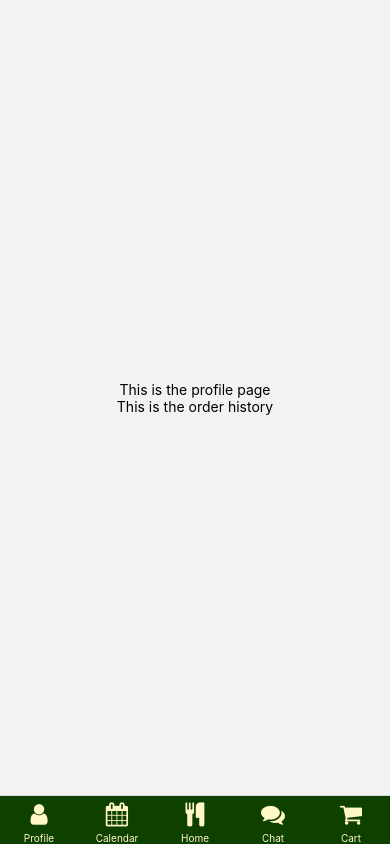
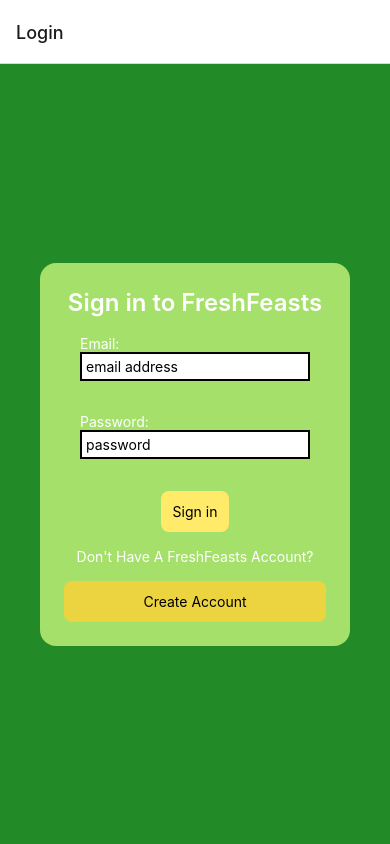
Before and after one commit to FreshFeasts/FreshFeasts, a React Native app: screen /Login in a window 390 px wide. Built offline with nearby package versions, Linux system fonts and the light colour scheme.

Commit message:
moved context to app.js

```diff
--- a/App.js
+++ b/App.js
@@ -1,18 +1,19 @@
-import React, {useState} from 'react'
-import { StatusBar } from 'expo-status-bar';
-import { Text, View } from 'react-native';
-import { NavigationContainer} from '@react-navigation/native';
-import { createStackNavigator } from '@react-navigation/stack';
-import LoginScreen from './src/screens/LoginScreen';
-import SignUpScreen from './src/screens/SignUpScreen';
-import MainTabs from './src/navigation/BottomTabNav';
+import React, { useState } from "react";
+import { StatusBar } from "expo-status-bar";
+import { Text, View } from "react-native";
+import { NavigationContainer } from "@react-navigation/native";
+import { createStackNavigator } from "@react-navigation/stack";
+import LoginScreen from "./src/screens/LoginScreen";
+import SignUpScreen from "./src/screens/SignUpScreen";
+import MainTabs from "./src/navigation/BottomTabNav";
+import { LogInScreenContextProvider } from "./src/contexts/LogInScreenContext.jsx";
 // import * as firebaseConfig from './firebaseConfig';
 // import { getAuth, onAuthStateChanged } from "firebase/auth";
 
 const Stack = createStackNavigator();
 
 export default function App() {
-  const [user, setUser] = useState(true) //update with Firebase auth once installed. To work on main screens, set to True. To work on login, set to false
+  const [user, setUser] = useState(false); //update with Firebase auth once installed. To work on main screens, set to True. To work on login, set to false
 
   // const auth = getAuth();
 
@@ -23,10 +24,15 @@ export default function App() {
   // }, [auth]);
 
   return (
+    <LogInScreenContextProvider>
       <NavigationContainer>
         <Stack.Navigator headerShown="false">
-    { user ? (
-          <Stack.Screen name="MainTabs" component={MainTabs} options={{ headerShown: false }}/>
+          {user ? (
+            <Stack.Screen
+              name="MainTabs"
+              component={MainTabs}
+              options={{ headerShown: false }}
+            />
           ) : (
             <>
               <Stack.Screen name="Login" component={LoginScreen} />
@@ -35,5 +41,6 @@ export default function App() {
           )}
         </Stack.Navigator>
       </NavigationContainer>
+    </LogInScreenContextProvider>
   );
 }
--- a/src/components/login/SignInComponent.jsx
+++ b/src/components/login/SignInComponent.jsx
@@ -1,14 +1,18 @@
-import { useContext } from "react";
+import { useContext, useState } from "react";
 import { Text, View, StatusBar, TouchableHighlight } from "react-native";
 import InputWithLabel from "../../utilityComponent/InputComponent.jsx";
 import { LogInScreenContext } from "../../contexts/LogInScreenContext.jsx";
 
 const SignInComponent = () => {
   const { values, onChangeHandler } = useContext(LogInScreenContext);
+
   return (
-    <View className="p-6">
-      <View className ="bg-[#A5E06B] p-2 rounded-2xl">
-        <Text className="text-1xl font-semibold text-white text-center">Sign in to FreshFeasts</Text>
+    <>
+      <View className="flex-1 items-center justify-center bg-[#238A28]">
+        <View className="bg-[#A5E06B] p-6 rounded-2xl ">
+          <Text className="text-2xl font-semibold text-white text-center">
+            Sign in to FreshFeasts
+          </Text>
           <InputWithLabel
             label="Email:"
             labelStyle="text-white"
@@ -27,11 +31,20 @@ const SignInComponent = () => {
             inputStyle="border-solid border-black border-2 p-1 bg-white "
             onChangeText={onChangeHandler}
           />
-        <TouchableHighlight>
-          <Text>Sign in</Text>
+          <View className="items-center">
+            <TouchableHighlight className="bg-[#FFEB69] p-3 rounded-lg mt-4">
+              <Text className="text-black text-center">Sign in</Text>
+            </TouchableHighlight>
+          </View>
+          <Text className="text-white text-center mt-4">
+            Don't Have A FreshFeasts Account?
+          </Text>
+          <TouchableHighlight className="bg-[#ebd440] p-3 rounded-lg mt-4">
+            <Text className="text-black text-center">Create Account</Text>
           </TouchableHighlight>
         </View>
       </View>
+    </>
   );
 };
 
--- a/src/contexts/LogInScreenContext.jsx
+++ b/src/contexts/LogInScreenContext.jsx
@@ -9,6 +9,7 @@ const initialValues = {
 
 export const LogInScreenContextProvider = ({ children }) => {
   const [values, setValues] = useState(initialValues);
+  const [createAccountComp, setCreateAccountComp] = useState(false);
 
   const onChangeHandler = (e) => {
     const { name, value } = e.target;
@@ -18,7 +19,7 @@ export const LogInScreenContextProvider = ({ children }) => {
     });
   };
   return (
-    <LogInScreenContext.Provider value={{ values, setValues }}>
+    <LogInScreenContext.Provider value={{ values, setValues, createAccountComp, setCreateAccountComp }}>
       {children}
     </LogInScreenContext.Provider>
   );
--- a/src/screens/LoginScreen.js
+++ b/src/screens/LoginScreen.js
@@ -1,13 +1,15 @@
+import { useContext } from "react";
 import { Text, View, StatusBar } from "react-native";
-import { LogInScreenContextProvider } from "../contexts/LogInScreenContext.jsx";
+import { LogInScreenContext } from "../contexts/LogInScreenContext.jsx";
 import SignInComponent from "../components/login/SignInComponent.jsx";
 
 const LoginScreen = ({ navigation }) => {
-  return (
-    <LogInScreenContextProvider>
-      <SignInComponent />
-    </LogInScreenContextProvider>
-  );
+  const { createAccountComp } = useContext(LogInScreenContext);
+  return(
+    <>
+      {!createAccountComp && <SignInComponent />}
+    </>
+  )
 };
 export default LoginScreen;
 
```
Lines whose indentation alone changed are shown as unchanged.
